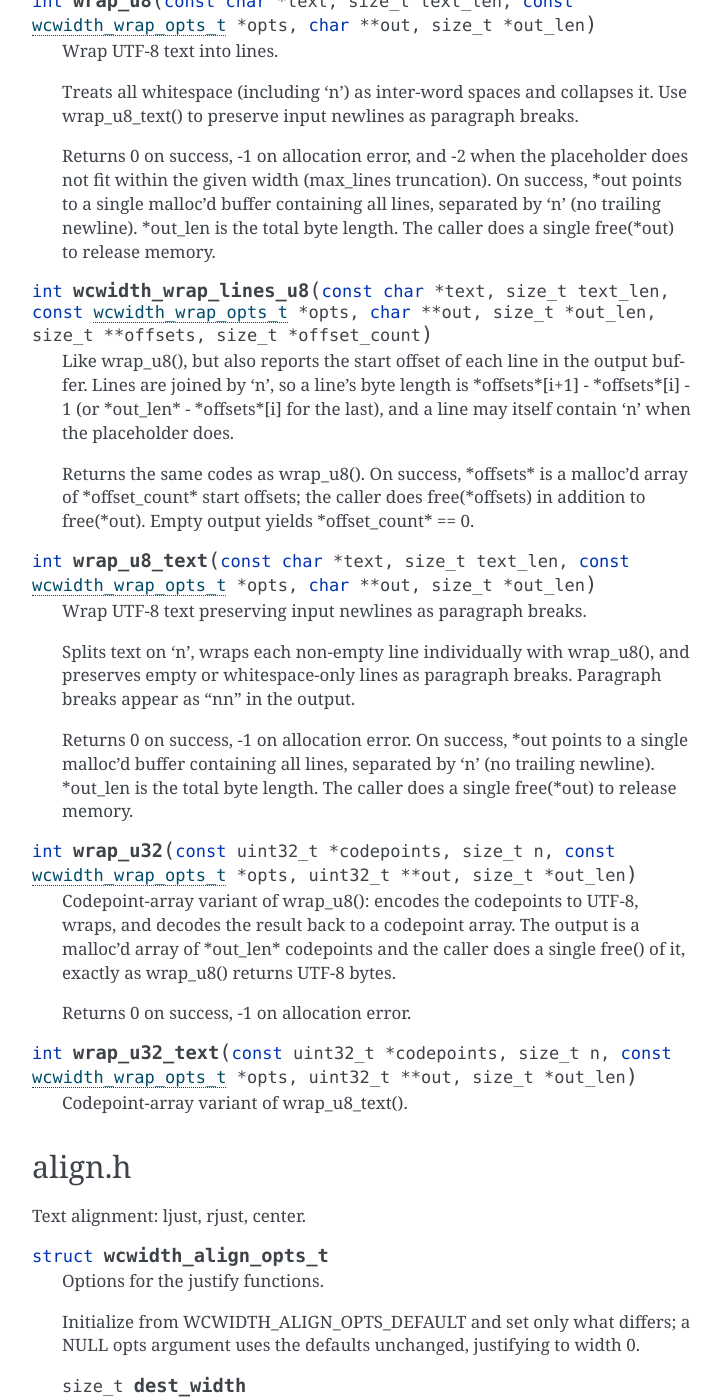
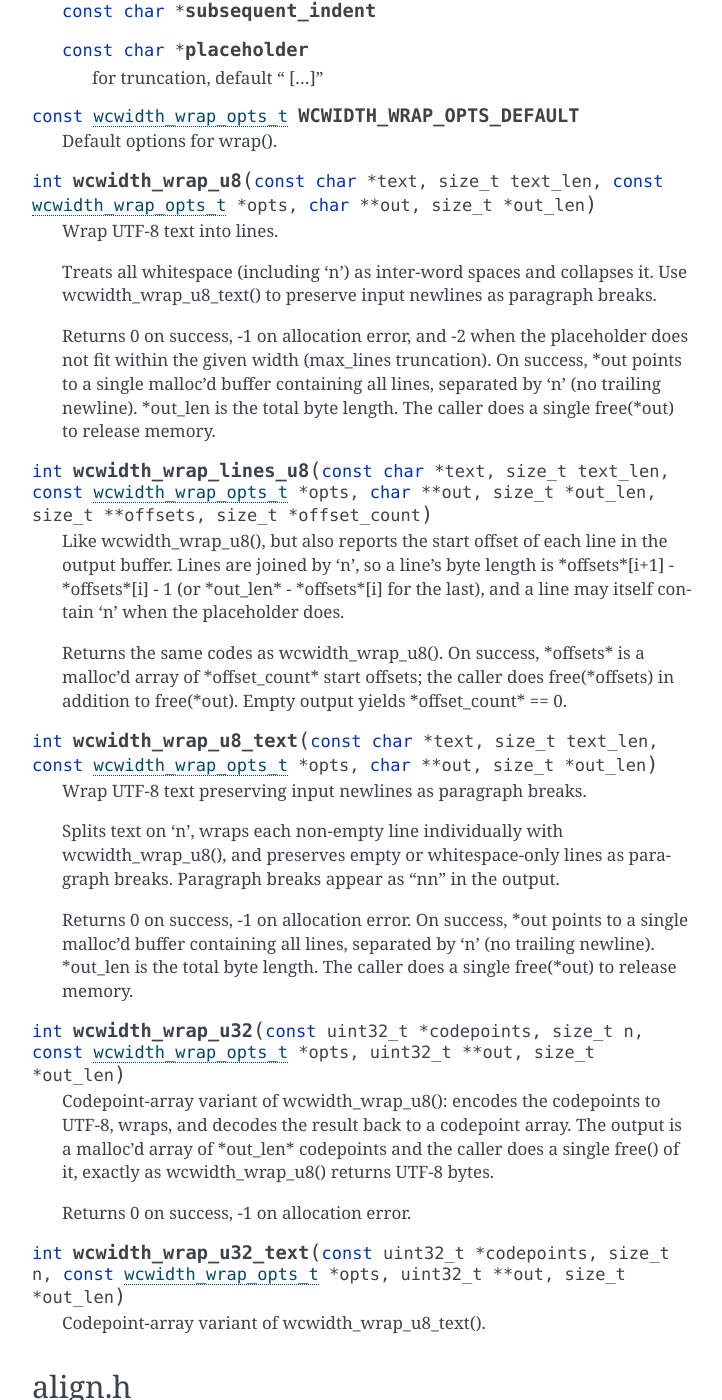
Before and after one commit to jquast/wcwidth, a Sphinx documentation site: the page built from docs/api_c.rst, in a window 1280 px wide and 1400 px high, scrolled down 3705 px. Shown: the whole window, without its empty margins (388-1110 px from the left). Built offline with Sphinx 7.4.7, drawn with Linux system fonts in a browser that asks for light colours; some of the changed text lies outside the part shown.

```diff
--- a/docs/api_c.rst
+++ b/docs/api_c.rst
@@ -59,11 +59,11 @@
 width.h
 -------
 
-Main entry-points for string display width: width_u32 / width_u8.
+Main entry-points for string display width: wcwidth_width_u32 / wcwidth_width_u8.
 
 .. c:enum:: wcwidth_control_mode_t
 
-   How width_u32() and width_u8() treat control characters and sequences.
+   How wcwidth_width_u32() and wcwidth_width_u8() treat control characters and sequences.
 
    .. c:enumerator:: WCWIDTH_PARSE
 
@@ -79,9 +79,13 @@
 
 .. c:enum:: wcwidth_error_t
 
-   Error codes written to the \*error out-param of width_u32/width_u8 (and the
-   string-measuring functions of clip.h/align.h).  Distinct codes let callers
-   distinguish the failure cause.
+   Error codes written to the \*error out-param of wcwidth_width_u32() and
+   wcwidth_width_u8(), and of the string transforms in clip.h and align.h.
+   Distinct codes let callers distinguish the failure cause.
+
+   Every out-param is int rather than wcwidth_error_t: the underlying type of
+   an enum is implementation-defined, so int keeps the ABI stable across
+   compilers.  Compare against these constants directly.
 
    .. c:enumerator:: WCWIDTH_ERROR_NONE
 
@@ -113,7 +117,7 @@
 
 .. c:struct:: wcwidth_width_opts_t
 
-   Measurement options for width_u32() and width_u8().
+   Measurement options for wcwidth_width_u32() and wcwidth_width_u8().
 
    .. c:member:: int tabsize
 
@@ -129,14 +133,14 @@
 
 .. c:var:: const wcwidth_width_opts_t WCWIDTH_WIDTH_OPTS_DEFAULT
 
-   Default options for width_u32() and width_u8().
+   Default options for wcwidth_width_u32() and wcwidth_width_u8().
 
-.. c:function:: int width_u32(const uint32_t *codepoints, size_t n, wcwidth_control_mode_t mode, const wcwidth_width_opts_t *opts, int *error)
+.. c:function:: int wcwidth_width_u32(const uint32_t *codepoints, size_t n, wcwidth_control_mode_t mode, const wcwidth_width_opts_t *opts, int *error)
 
 
    Measure the visible width of text, including terminal control sequences such
    as colors, bold, tabstops, cursor movement, and OSC 66 Text Sizing.
-   width_u32() encodes its codepoints to UTF-8 and measures as width_u8().
+   wcwidth_width_u32() encodes its codepoints to UTF-8 and measures as wcwidth_width_u8().
 
    Returns the width in display cells, or -1 on error.
 
@@ -144,9 +148,9 @@
    :param opts: measurement options, or NULL for defaults.
    :param error: written with a wcwidth_error_t code when mode is WCWIDTH_STRICT and the input is indeterminate; may be NULL.
 
-.. c:function:: int width_u8(const char *utf8, size_t n, wcwidth_control_mode_t mode, const wcwidth_width_opts_t *opts, int *error)
+.. c:function:: int wcwidth_width_u8(const char *utf8, size_t n, wcwidth_control_mode_t mode, const wcwidth_width_opts_t *opts, int *error)
 
-   UTF-8 variant of width_u32().
+   UTF-8 variant of wcwidth_width_u32().
 
 
 textwrap.h
@@ -156,7 +160,7 @@
 
 .. c:struct:: wcwidth_wrap_opts_t
 
-   Options for wrap_u8() and wrap_u8_text().
+   Options for wcwidth_wrap_u8() and wcwidth_wrap_u8_text().
 
    .. c:member:: int width
 
@@ -196,13 +200,13 @@
 
    Default options for wrap().
 
-.. c:function:: int wrap_u8(const char *text, size_t text_len, const wcwidth_wrap_opts_t *opts, char **out, size_t *out_len)
+.. c:function:: int wcwidth_wrap_u8(const char *text, size_t text_len, const wcwidth_wrap_opts_t *opts, char **out, size_t *out_len)
 
 
    Wrap UTF-8 text into lines.
 
    Treats all whitespace (including '\n') as inter-word spaces and collapses
-   it.  Use wrap_u8_text() to preserve input newlines as paragraph breaks.
+   it.  Use wcwidth_wrap_u8_text() to preserve input newlines as paragraph breaks.
 
    Returns 0 on success, -1 on allocation error, and -2 when the placeholder
    does not fit within the given width (max_lines truncation).
@@ -214,22 +218,22 @@
 .. c:function:: int wcwidth_wrap_lines_u8(const char *text, size_t text_len, const wcwidth_wrap_opts_t *opts, char **out, size_t *out_len, size_t **offsets, size_t *offset_count)
 
 
-   Like wrap_u8(), but also reports the start offset of each line in the
+   Like wcwidth_wrap_u8(), but also reports the start offset of each line in the
    output buffer.  Lines are joined by '\n', so a line's byte length is
    \*offsets\*[i+1] - \*offsets\*[i] - 1 (or \*out_len\* - \*offsets\*[i] for the
    last), and a line may itself contain '\n' when the placeholder does.
 
-   Returns the same codes as wrap_u8().  On success, \*offsets\* is a malloc'd
+   Returns the same codes as wcwidth_wrap_u8().  On success, \*offsets\* is a malloc'd
    array of \*offset_count\* start offsets; the caller does free(\*offsets) in
    addition to free(\*out).  Empty output yields \*offset_count\* == 0.
 
 
-.. c:function:: int wrap_u8_text(const char *text, size_t text_len, const wcwidth_wrap_opts_t *opts, char **out, size_t *out_len)
+.. c:function:: int wcwidth_wrap_u8_text(const char *text, size_t text_len, const wcwidth_wrap_opts_t *opts, char **out, size_t *out_len)
 
 
    Wrap UTF-8 text preserving input newlines as paragraph breaks.
 
-   Splits text on '\n', wraps each non-empty line individually with wrap_u8(),
+   Splits text on '\n', wraps each non-empty line individually with wcwidth_wrap_u8(),
    and preserves empty or whitespace-only lines as paragraph breaks.  Paragraph
    breaks appear as "\n\n" in the output.
 
@@ -239,21 +243,21 @@
    The caller does a single free(\*out) to release memory.
 
 
-.. c:function:: int wrap_u32(const uint32_t *codepoints, size_t n, const wcwidth_wrap_opts_t *opts, uint32_t **out, size_t *out_len)
+.. c:function:: int wcwidth_wrap_u32(const uint32_t *codepoints, size_t n, const wcwidth_wrap_opts_t *opts, uint32_t **out, size_t *out_len)
 
 
-   Codepoint-array variant of wrap_u8(): encodes the codepoints to UTF-8,
+   Codepoint-array variant of wcwidth_wrap_u8(): encodes the codepoints to UTF-8,
    wraps, and decodes the result back to a codepoint array.  The output is a
    malloc'd array of \*out_len\* codepoints and the caller does a single free()
-   of it, exactly as wrap_u8() returns UTF-8 bytes.
+   of it, exactly as wcwidth_wrap_u8() returns UTF-8 bytes.
 
    Returns 0 on success, -1 on allocation error.
 
 
-.. c:function:: int wrap_u32_text(const uint32_t *codepoints, size_t n, const wcwidth_wrap_opts_t *opts, uint32_t **out, size_t *out_len)
+.. c:function:: int wcwidth_wrap_u32_text(const uint32_t *codepoints, size_t n, const wcwidth_wrap_opts_t *opts, uint32_t **out, size_t *out_len)
 
 
-   Codepoint-array variant of wrap_u8_text().
+   Codepoint-array variant of wcwidth_wrap_u8_text().
 
 
 
@@ -296,7 +300,7 @@
 
    Default options for the justify functions.
 
-.. c:function:: char *ljust_u8(const char *text, size_t text_len, wcwidth_control_mode_t mode, const wcwidth_align_opts_t *opts, size_t *out_len, int *error)
+.. c:function:: char *wcwidth_ljust_u8(const char *text, size_t text_len, wcwidth_control_mode_t mode, const wcwidth_align_opts_t *opts, size_t *out_len, int *error)
 
 
    Left/right/center justify text to opts->dest_width display cells.
@@ -310,19 +314,19 @@
 
    :param text: UTF-8 input, NOT NUL-terminated.
    :param text_len: byte length of text.
-   :param mode: how control characters and sequences are treated, as for width_u8().
+   :param mode: how control characters and sequences are treated, as for wcwidth_width_u8().
    :param opts: alignment options, or NULL for defaults.
    :param out_len: output: byte length of result (excluding NUL); may be NULL.
    :param error: output: wcwidth_error_t, WCWIDTH_ERROR_NONE on success.
 
-.. c:function:: char *rjust_u8(const char *text, size_t text_len, wcwidth_control_mode_t mode, const wcwidth_align_opts_t *opts, size_t *out_len, int *error)
+.. c:function:: char *wcwidth_rjust_u8(const char *text, size_t text_len, wcwidth_control_mode_t mode, const wcwidth_align_opts_t *opts, size_t *out_len, int *error)
 
-.. c:function:: char *center_u8(const char *text, size_t text_len, wcwidth_control_mode_t mode, const wcwidth_align_opts_t *opts, size_t *out_len, int *error)
+.. c:function:: char *wcwidth_center_u8(const char *text, size_t text_len, wcwidth_control_mode_t mode, const wcwidth_align_opts_t *opts, size_t *out_len, int *error)
 
-.. c:function:: uint32_t *ljust_u32(const uint32_t *codepoints, size_t n, wcwidth_control_mode_t mode, const wcwidth_align_opts_t *opts, size_t *out_len, int *error)
+.. c:function:: uint32_t *wcwidth_ljust_u32(const uint32_t *codepoints, size_t n, wcwidth_control_mode_t mode, const wcwidth_align_opts_t *opts, size_t *out_len, int *error)
 
 
-   Codepoint-array variants of ljust_u8()/rjust_u8()/center_u8(): encode the
+   Codepoint-array variants of wcwidth_ljust_u8()/wcwidth_rjust_u8()/wcwidth_center_u8(): encode the
    codepoints to UTF-8, justify, and decode the result back to a codepoint
    array.  The returned array is \*out_len\* codepoints and the caller does a
    single free() of it.  Error and ownership semantics are as for the _u8()
@@ -331,9 +335,9 @@
    opts->fillchar stays UTF-8 bytes.
 
 
-.. c:function:: uint32_t *rjust_u32(const uint32_t *codepoints, size_t n, wcwidth_control_mode_t mode, const wcwidth_align_opts_t *opts, size_t *out_len, int *error)
+.. c:function:: uint32_t *wcwidth_rjust_u32(const uint32_t *codepoints, size_t n, wcwidth_control_mode_t mode, const wcwidth_align_opts_t *opts, size_t *out_len, int *error)
 
-.. c:function:: uint32_t *center_u32(const uint32_t *codepoints, size_t n, wcwidth_control_mode_t mode, const wcwidth_align_opts_t *opts, size_t *out_len, int *error)
+.. c:function:: uint32_t *wcwidth_center_u32(const uint32_t *codepoints, size_t n, wcwidth_control_mode_t mode, const wcwidth_align_opts_t *opts, size_t *out_len, int *error)
 
 
 clip.h
@@ -344,7 +348,7 @@
 .. c:struct:: wcwidth_clip_opts_t
 
 
-   Options for clip_u32() and clip_u8().
+   Options for wcwidth_clip_u32() and wcwidth_clip_u8().
 
    Initialize from WCWIDTH_CLIP_OPTS_DEFAULT and set only what differs; a
    NULL opts argument uses the defaults unchanged.
@@ -389,9 +393,9 @@
 
 .. c:var:: const wcwidth_clip_opts_t WCWIDTH_CLIP_OPTS_DEFAULT
 
-   Default options for clip_u32() and clip_u8().
+   Default options for wcwidth_clip_u32() and wcwidth_clip_u8().
 
-.. c:function:: char *clip_u8(const char *text, size_t text_len, wcwidth_control_mode_t mode, const wcwidth_clip_opts_t *opts, size_t *out_len, int *error)
+.. c:function:: char *wcwidth_clip_u8(const char *text, size_t text_len, wcwidth_control_mode_t mode, const wcwidth_clip_opts_t *opts, size_t *out_len, int *error)
 
 
    Clip text to the visible column range [opts->v_start, opts->v_end).
@@ -411,13 +415,13 @@
    :param out_len: output: byte length of result (excluding NUL); may be NULL.
    :param error: output: wcwidth_error_t, WCWIDTH_ERROR_NONE on success.
 
-.. c:function:: uint32_t *clip_u32(const uint32_t *codepoints, size_t n, wcwidth_control_mode_t mode, const wcwidth_clip_opts_t *opts, size_t *out_len, int *error)
+.. c:function:: uint32_t *wcwidth_clip_u32(const uint32_t *codepoints, size_t n, wcwidth_control_mode_t mode, const wcwidth_clip_opts_t *opts, size_t *out_len, int *error)
 
 
-   Codepoint-array variant of clip_u8(): encodes the codepoints to UTF-8,
+   Codepoint-array variant of wcwidth_clip_u8(): encodes the codepoints to UTF-8,
    clips, and decodes the result back to a codepoint array.  The returned
    array is \*out_len\* codepoints and the caller does a single free() of it.
-   Error and ownership semantics are as for clip_u8(): on NULL return, \*error\*
+   Error and ownership semantics are as for wcwidth_clip_u8(): on NULL return, \*error\*
    is a nonzero wcwidth_error_t for a WCWIDTH_STRICT violation, or
    WCWIDTH_ERROR_NONE for an allocation failure.  opts->fillchar stays UTF-8
    bytes.
--- a/docs/unicode_version.rst
+++ b/docs/unicode_version.rst
@@ -1,3 +1,6 @@
+.. Generated by wcwidth code generation (bin/update-docs.py); do not edit.
+.. Edit code_templates/unicode_version.rst.j2 instead.
+
 =====================
 Unicode release files
 =====================
```
Also changed, not shown: 4 other files.
